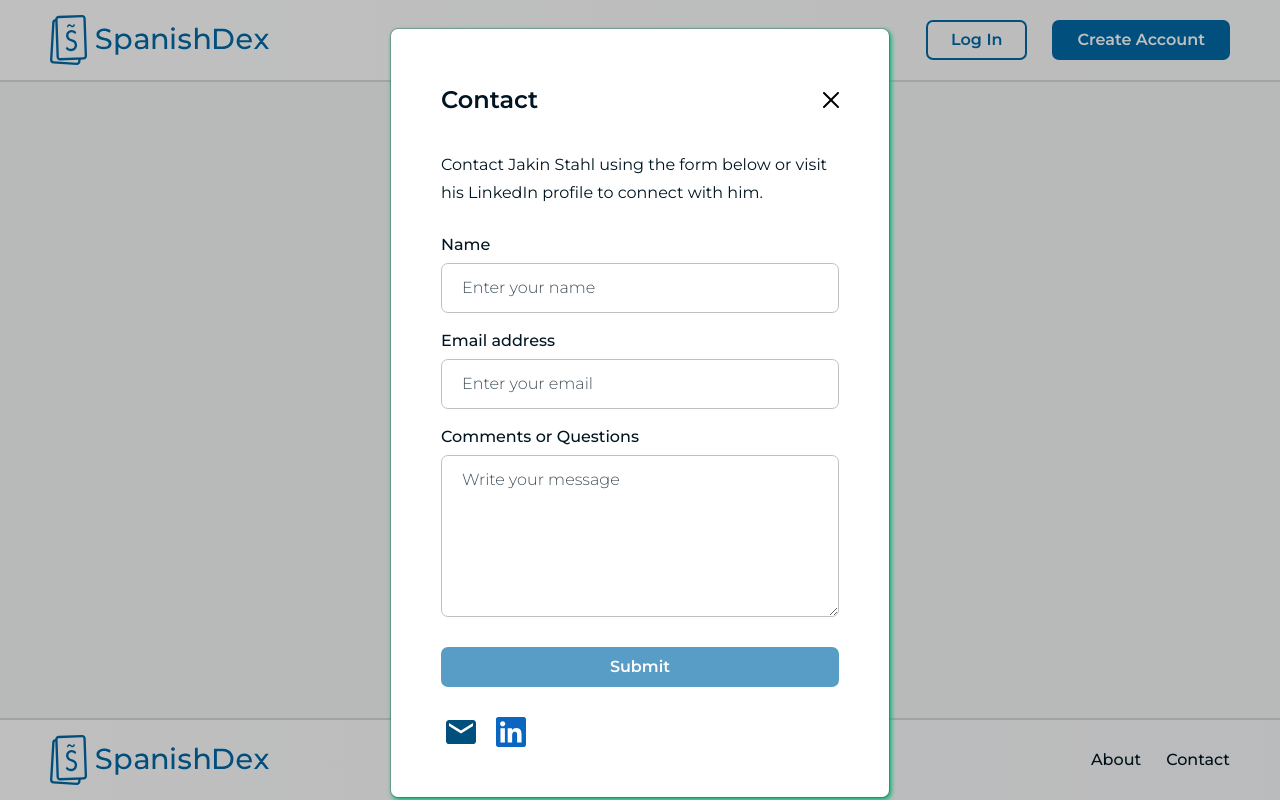
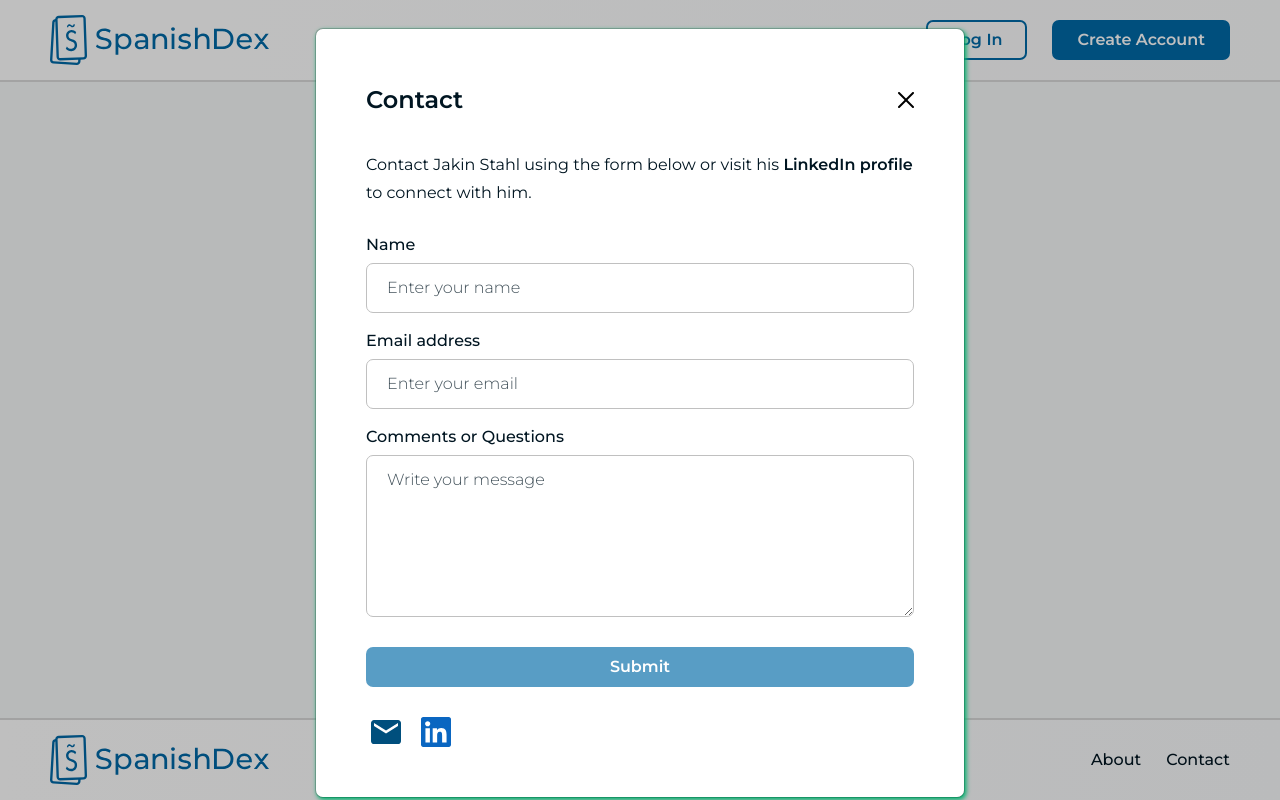
Before and after one commit to JakinCS/SpanishDex, a Next.js app: page /dashboard in a window 1280 px wide. Both pictures are taken after a click on the link "Contact". Built offline with nearby package versions, Linux system fonts and the light colour scheme; no server answers; the database is empty.

Commit message:
Quick font weight tweak and contact modal size change.

```diff
--- a/components/modals/ContactModal.jsx
+++ b/components/modals/ContactModal.jsx
@@ -9,14 +9,14 @@ import Icon from "../Icon";
 
 const ContactModal = ({ show, handleClose }) => {
   return (
-    <Modal size='sm' id='contactModal' show={show} onHide={handleClose} centered>
+    <Modal id='contactModal' show={show} onHide={handleClose} centered>
       <Modal.Header closeButton>
         <Modal.Title as='h2'>Contact</Modal.Title>
       </Modal.Header>
       <Modal.Body>
         <Stack gap={30}>
           <p>
-            Contact Jakin Stahl using the form below or visit his LinkedIn profile to connect with him.
+            Contact Jakin Stahl using the form below or visit his <a href="https://www.linkedin.com/in/jakinstahl" target='_blank' className="fw-semibold">LinkedIn profile</a> to connect with him.
           </p>
           <HomepageContactForm submitButtonWide={true} />
           <div>
```
